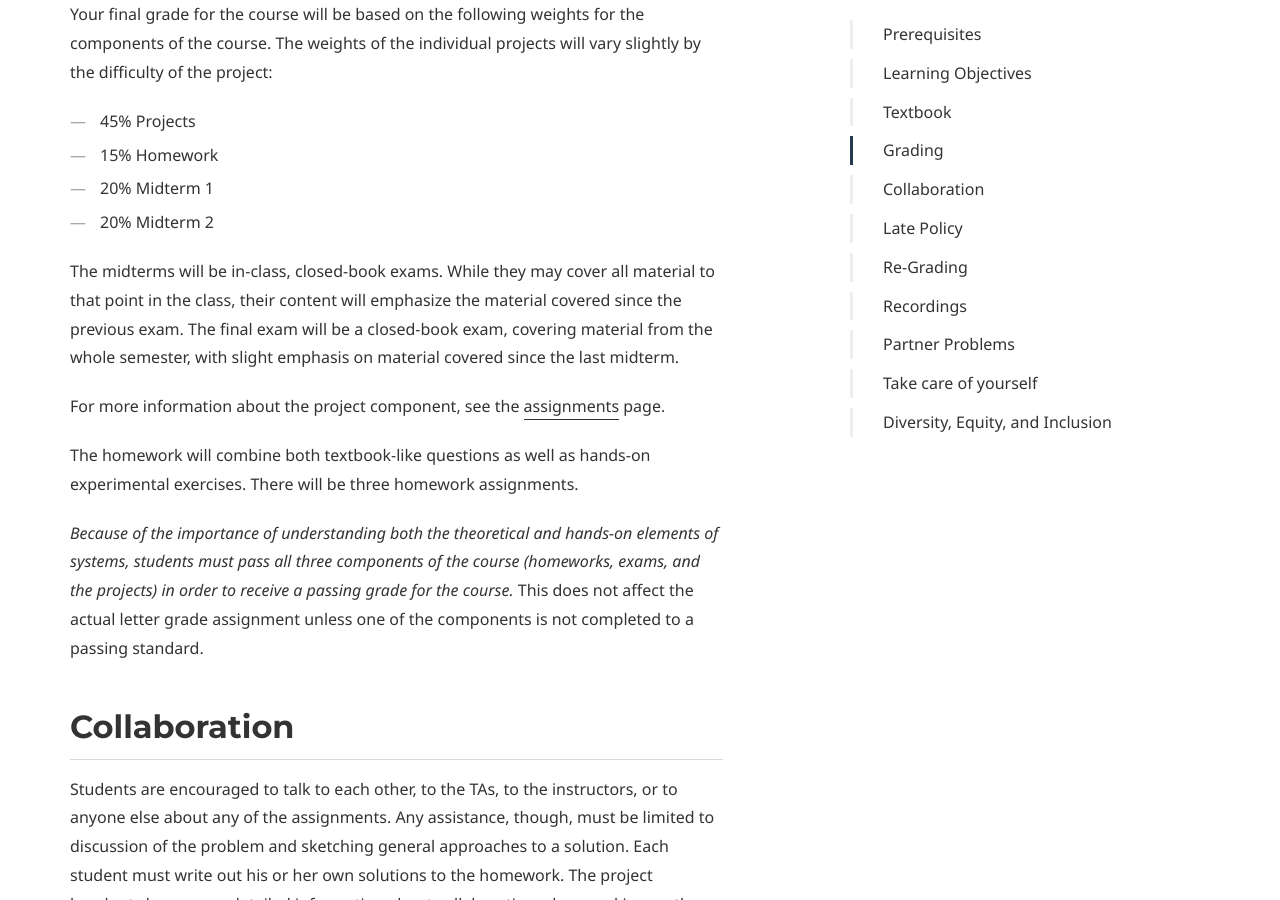
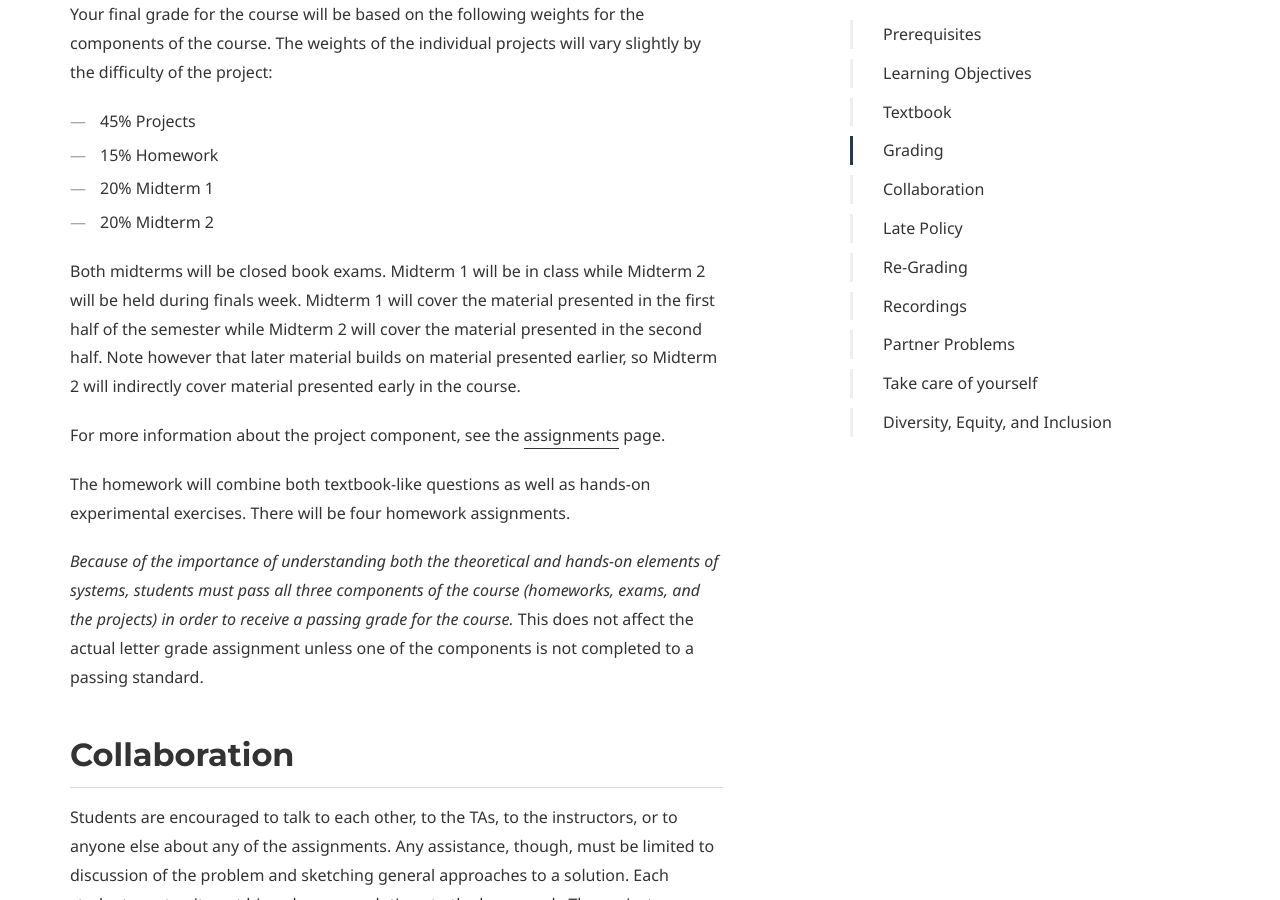
Before and after one commit to 15-440/website, a Jekyll site: the page built from syllabus.md, in a window 1280 px wide and 900 px high, scrolled down 2850 px. Built offline with Jekyll 4.4.1, drawn with Linux system fonts in a browser that asks for light colours.

Commit message:
tweaking wording about midterm

```diff
--- a/syllabus.md
+++ b/syllabus.md
@@ -52,11 +52,11 @@ Your final grade for the course will be based on the following weights for the c
 - 20% Midterm 1
 - 20% Midterm 2
 
-The midterms will be in-class, closed-book exams. While they may cover all material to that point in the class, their content will emphasize the material covered since the previous exam. The final exam will be a closed-book exam, covering material from the whole semester, with slight emphasis on material covered since the last midterm.
+Both midterms will be closed book exams.  Midterm 1 will be in class while Midterm 2 will be held during finals week.  Midterm 1 will cover the material presented in the first half of the semester while Midterm 2 will cover the material presented in the second half.  Note however that later material builds on material presented earlier, so Midterm 2 will indirectly cover material presented early in the course.
 
 For more information about the project component, see the [assignments](/assignments) page.
 
-The homework will combine both textbook-like questions as well as hands-on experimental exercises. There will be three homework assignments.
+The homework will combine both textbook-like questions as well as hands-on experimental exercises. There will be four homework assignments.
 
 _Because of the importance of understanding both the theoretical and hands-on elements of systems, students must pass all three components of the course (homeworks, exams, and the projects) in order to receive a passing grade for the course._ This does not affect the actual letter grade assignment unless one of the components is not completed to a passing standard.
 
```
